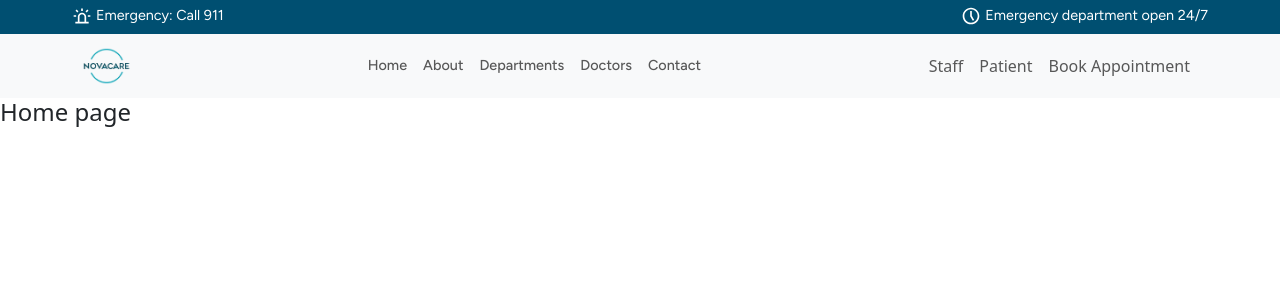
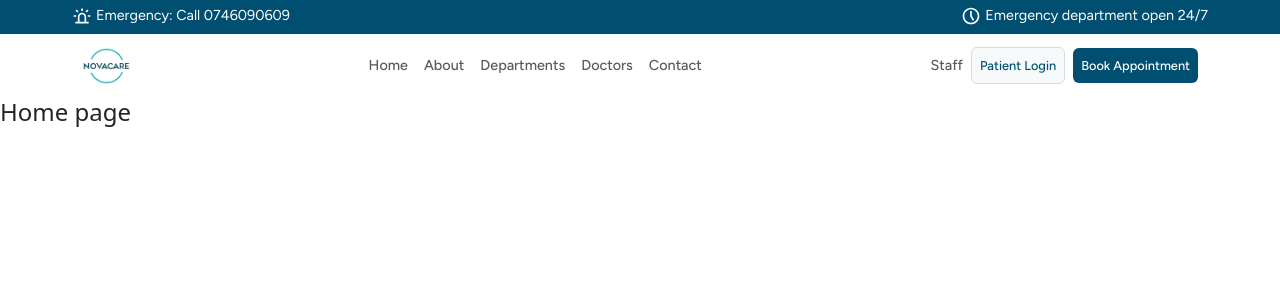
Before and after one commit to CodeOmari/NovaCare, a Django app: page / in a window 1280 px wide. Shown: the top 300 px of the page. Run offline with Django 5.2, Linux system fonts and the light colour scheme; some libraries are stand-ins or nearby versions.

Commit message:
update emergency call number and the url routing configuration for the home page

```diff
--- a/Novacare/templates/master.html
+++ b/Novacare/templates/master.html
@@ -1,6 +1,6 @@
 {% load static %}
 <!DOCTYPE html>
-<html>
+<html lang="en">
     <head>
         <meta charset="UTF-8">
         <meta name="viewport" content="width=device-width, initial-scale=1.0">
@@ -27,7 +27,7 @@
                         <!--Boxicons v3.0.8 https://boxicons.com | License  https://docs.boxicons.com/free-->
                         <path d="M7 19H4v2h16v-2h-3v-6c0-2.76-2.24-5-5-5s-5 2.24-5 5zm2-6c0-1.65 1.35-3 3-3s3 1.35 3 3v6H9zm4-7V3h-2v3zm6 5v2h3v-2zM5 13v-2H2v2zm12.66-5.24 1.06-1.06 1.06-1.06-.71-.71-.71-.71-1.06 1.06-1.06 1.06.71.71zm-11.32 0 .71-.71.71-.71L6.7 5.28 5.64 4.22l-.71.71-.71.71L5.28 6.7z"></path>
                     </svg>
-                    Emergency: Call 911
+                    Emergency: Call 0746090609
                </p>
             </span>
             <span class="me-5 pe-4 pt-1">
@@ -41,7 +41,7 @@
                </p>
             </span>
         </div>
-        <nav class="navbar navbar-expand-lg navbar-light bg-light sticky-top navigation-section">
+        <nav class="navbar navbar-expand-lg sticky-top navigation-section">
             <div class="container">
                 <a class="navbar-brand" href="">
                     <img src="{% static 'images/hospital-logo.png' %}" alt="logo" class="img-fluid app-logo">
@@ -61,7 +61,7 @@
                     <div class="offcanvas-body">
                         <ul class="navbar-nav d-flex align-items-center mx-auto">
                             <li class="nav-item">
-                                <a class="nav-link p-2 navigation-link" href="">Home</a>
+                                <a class="nav-link p-2 navigation-link" href="{% url 'home_page' %}">Home</a>
                             </li>
                             <li class="nav-item">
                                 <a class="nav-link p-2 navigation-link" href="">About</a>
@@ -79,13 +79,13 @@
 
                         <ul class="navbar-nav d-flex align-items-center">
                             <li class="nav-item">
-                                <a class="nav-link p-2" href="">Staff</a>
+                                <a class="nav-link p-2 navigation-link" href="">Staff</a>
                             </li>
-                            <li class="nav-item">
-                                <a class="nav-link p-2" href="">Patient</a>
+                            <li class="nav-item patient-login rounded me-2">
+                                <a class="nav-link p-2 patient-link" href="">Patient Login</a>
                             </li>
-                            <li class="nav-item create-event">
-                                <a class="nav-link p-2" href="">Book Appointment</a>
+                            <li class="nav-item book-appointment rounded">
+                                <a class="nav-link p-2 book-link" href="">Book Appointment</a>
                             </li>
                         </ul>
                     </div>
```
